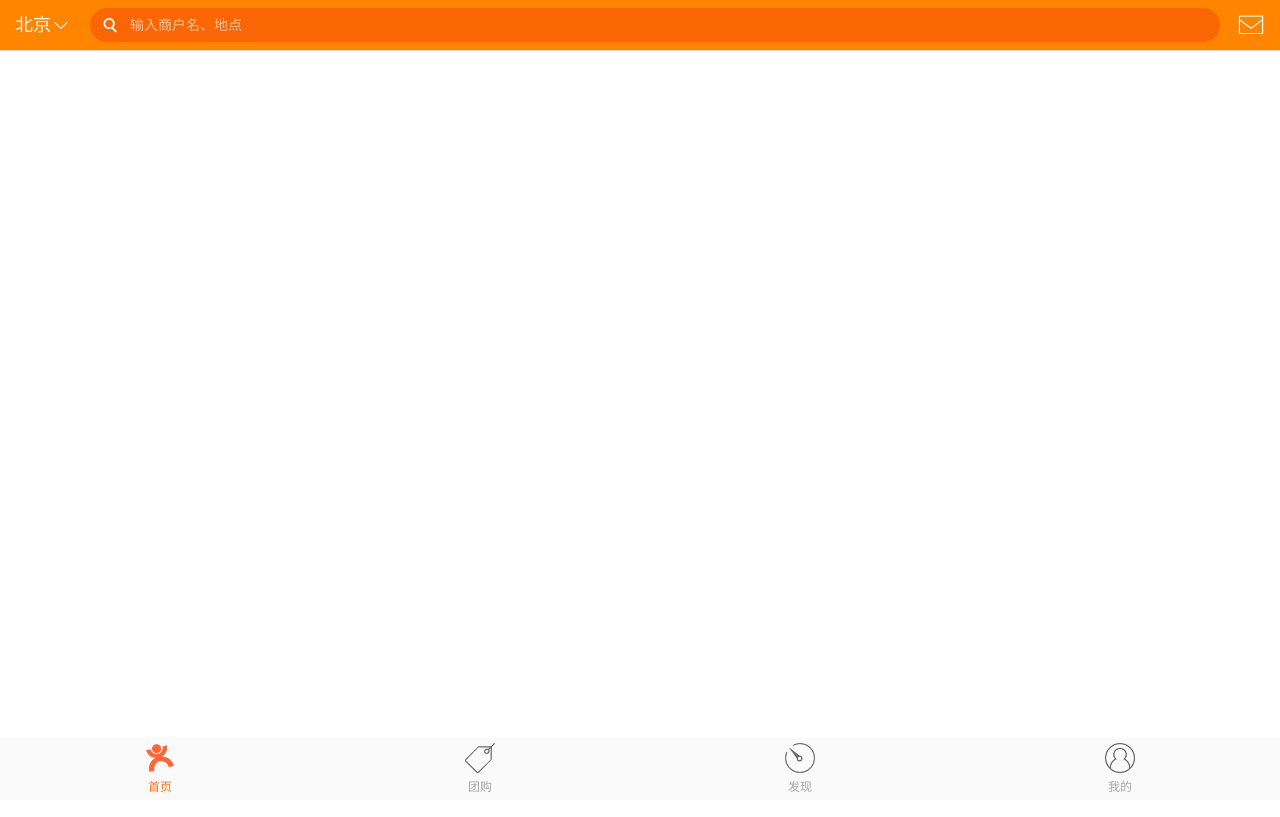
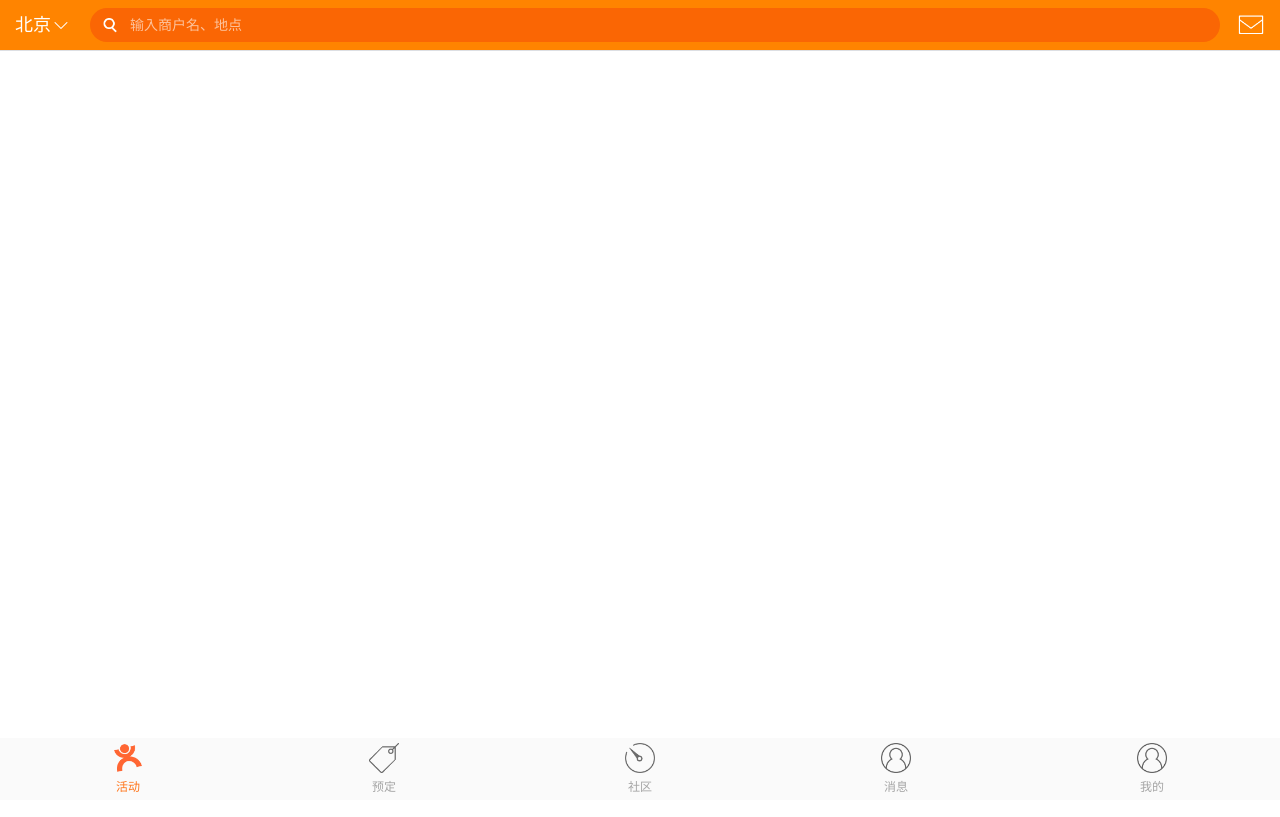
Before and after one commit to stillthelian/dianping, a plain HTML site: page index.html in a window 1280 px wide. Drawn offline with Linux system fonts and the light colour scheme.

Commit message:
add fifth Tab

```diff
--- a/index.html
+++ b/index.html
@@ -61,6 +61,7 @@
      .bbtn02 {background: url(./image/main_index_tuan_normal.png) no-repeat center 4px; }
      .bbtn03 {background: url(./image/main_index_search_normal.png) no-repeat center 4px; }
      .bbtn04 {background: url(./image/main_index_my_normal.png) no-repeat center 4px; }
+     .bbtn05 {background: url(./image/main_index_my_normal.png) no-repeat center 4px; }
      .bottom_btn {width: 99%; height: 43px;padding-top: 18px;background-position-y: 4px; background-size: 30px;  font-size: 12px; color: #A5A5A5;}
 
      /* 底部按钮激活样式 */
@@ -68,6 +69,7 @@
      .activebtn1 {background: url(./image/main_index_tuan_pressed.png) no-repeat center 4px; }
      .activebtn2 {background: url(./image/main_index_search_pressed.png) no-repeat center 4px; }
      .activebtn3 {background: url(./image/main_index_my_pressed.png) no-repeat center 4px; }
+     .activebtn4 {background: url(./image/main_index_my_pressed.png) no-repeat center 4px; }
      .activebtn {color:#FF7419; background-size: 30px; }
      .bottomhover {background-color: #46494B;}
 
@@ -129,19 +131,23 @@
       <div id="footer">
         <ul>
           <li tapmode="activebtn0 activebtn" onclick="switchframe('first_frame', 0)">
-            <a class="bottom_btn bbtn01 weixin activebtn activebtn0">首页</a>
+            <a class="bottom_btn bbtn01 weixin activebtn activebtn0">活动</a>
           </li>
 
           <li tapmode="activebtn1 activebtn" onclick="switchframe('second_frame', 1)">
-            <a class="bottom_btn bbtn02 communicate">团购</a>
+            <a class="bottom_btn bbtn02 communicate">预定</a>
           </li>
 
           <li tapmode="activebtn2 activebtn" onclick="switchframe('third_frame', 2)">
-            <a class="bottom_btn bbtn03 discover">发现</a>
+            <a class="bottom_btn bbtn03 discover">社区</a>
           </li>
 
           <li tapmode="activebtn3 activebtn" onclick="switchframe('forth_frame', 3)">
-            <a class="bottom_btn bbtn04 home">我的</a>
+            <a class="bottom_btn bbtn04 home">消息</a>
+          </li>
+
+          <li tapmode="activebtn4 activebtn" onclick="switchframe('fifth_frame', 4)">
+            <a class="bottom_btn bbtn05 home">我的</a>
           </li>
         </ul>
       </div>
@@ -362,6 +368,12 @@
                 openframeinstance('forth_frame', 0, false);
                 // showgroup('forth_frame');
             break;
+            case 'fifth_frame':
+                randomSwitchBtn('fifth_frame', 4);
+                hideAllFrame();
+                openframeinstance('forth_frame', 0, false);
+                // showgroup('forth_frame');
+            break;
             default:
             break;
         }
```
Also changed, not shown: config.xml (+5 -5 lines).
